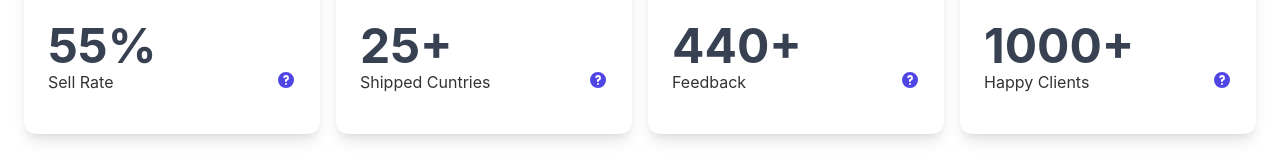
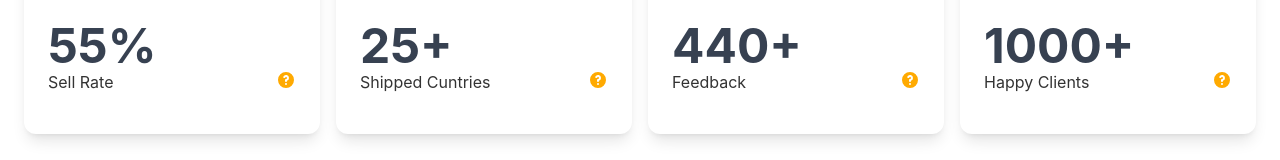
Before and after one commit to Aninditaroy/tool-place-client, a React (Create React App) app: page / in a window 1280 px wide. Shown: the part 1972-2132 px from the top of the page. Built offline with nearby package versions, Linux system fonts and the light colour scheme; no server answers.

Commit message:
summary stat style modified

```diff
--- a/src/Pages/Home/SummaryStat.js
+++ b/src/Pages/Home/SummaryStat.js
@@ -28,7 +28,7 @@ const SummaryStat = () => {
                             <div class="flex flex-row justify-between group-hover:text-gray-200">
                                 <p>Sell Rate</p>
                                 <span>
-                                    <svg xmlns="http://www.w3.org/2000/svg" class="h-5 w-5 text-indigo-600 group-hover:text-gray-200"
+                                    <svg xmlns="http://www.w3.org/2000/svg" class="h-5 w-5 text-primary group-hover:text-gray-200"
                                         viewBox="0 0 20 20" fill="currentColor">
                                         <path fill-rule="evenodd"
                                             d="M18 10a8 8 0 11-16 0 8 8 0 0116 0zm-8-3a1 1 0 00-.867.5 1 1 0 11-1.731-1A3 3 0 0113 8a3.001 3.001 0 01-2 2.83V11a1 1 0 11-2 0v-1a1 1 0 011-1 1 1 0 100-2zm0 8a1 1 0 100-2 1 1 0 000 2z"
@@ -52,7 +52,7 @@ const SummaryStat = () => {
                             <div class="flex flex-row justify-between group-hover:text-gray-200">
                                 <p>Shipped Cuntries</p>
                                 <span>
-                                    <svg xmlns="http://www.w3.org/2000/svg" class="h-5 w-5 text-indigo-600 group-hover:text-gray-200"
+                                    <svg xmlns="http://www.w3.org/2000/svg" class="h-5 w-5 text-primary group-hover:text-gray-200"
                                         viewBox="0 0 20 20" fill="currentColor">
                                         <path fill-rule="evenodd"
                                             d="M18 10a8 8 0 11-16 0 8 8 0 0116 0zm-8-3a1 1 0 00-.867.5 1 1 0 11-1.731-1A3 3 0 0113 8a3.001 3.001 0 01-2 2.83V11a1 1 0 11-2 0v-1a1 1 0 011-1 1 1 0 100-2zm0 8a1 1 0 100-2 1 1 0 000 2z"
@@ -76,7 +76,7 @@ const SummaryStat = () => {
                             <div class="flex flex-row justify-between group-hover:text-gray-200">
                                 <p>Feedback</p>
                                 <span>
-                                    <svg xmlns="http://www.w3.org/2000/svg" class="h-5 w-5 text-indigo-600 group-hover:text-gray-200"
+                                    <svg xmlns="http://www.w3.org/2000/svg" class="h-5 w-5 text-primary group-hover:text-gray-200"
                                         viewBox="0 0 20 20" fill="currentColor">
                                         <path fill-rule="evenodd"
                                             d="M18 10a8 8 0 11-16 0 8 8 0 0116 0zm-8-3a1 1 0 00-.867.5 1 1 0 11-1.731-1A3 3 0 0113 8a3.001 3.001 0 01-2 2.83V11a1 1 0 11-2 0v-1a1 1 0 011-1 1 1 0 100-2zm0 8a1 1 0 100-2 1 1 0 000 2z"
@@ -101,7 +101,7 @@ const SummaryStat = () => {
                             <div class="flex flex-row justify-between group-hover:text-gray-200">
                                 <p>Happy Clients</p>
                                 <span>
-                                    <svg xmlns="http://www.w3.org/2000/svg" class="h-5 w-5 text-indigo-600 group-hover:text-gray-200"
+                                    <svg xmlns="http://www.w3.org/2000/svg" class="h-5 w-5 text-primary group-hover:text-gray-200"
                                         viewBox="0 0 20 20" fill="currentColor">
                                         <path fill-rule="evenodd"
                                             d="M18 10a8 8 0 11-16 0 8 8 0 0116 0zm-8-3a1 1 0 00-.867.5 1 1 0 11-1.731-1A3 3 0 0113 8a3.001 3.001 0 01-2 2.83V11a1 1 0 11-2 0v-1a1 1 0 011-1 1 1 0 100-2zm0 8a1 1 0 100-2 1 1 0 000 2z"
```
